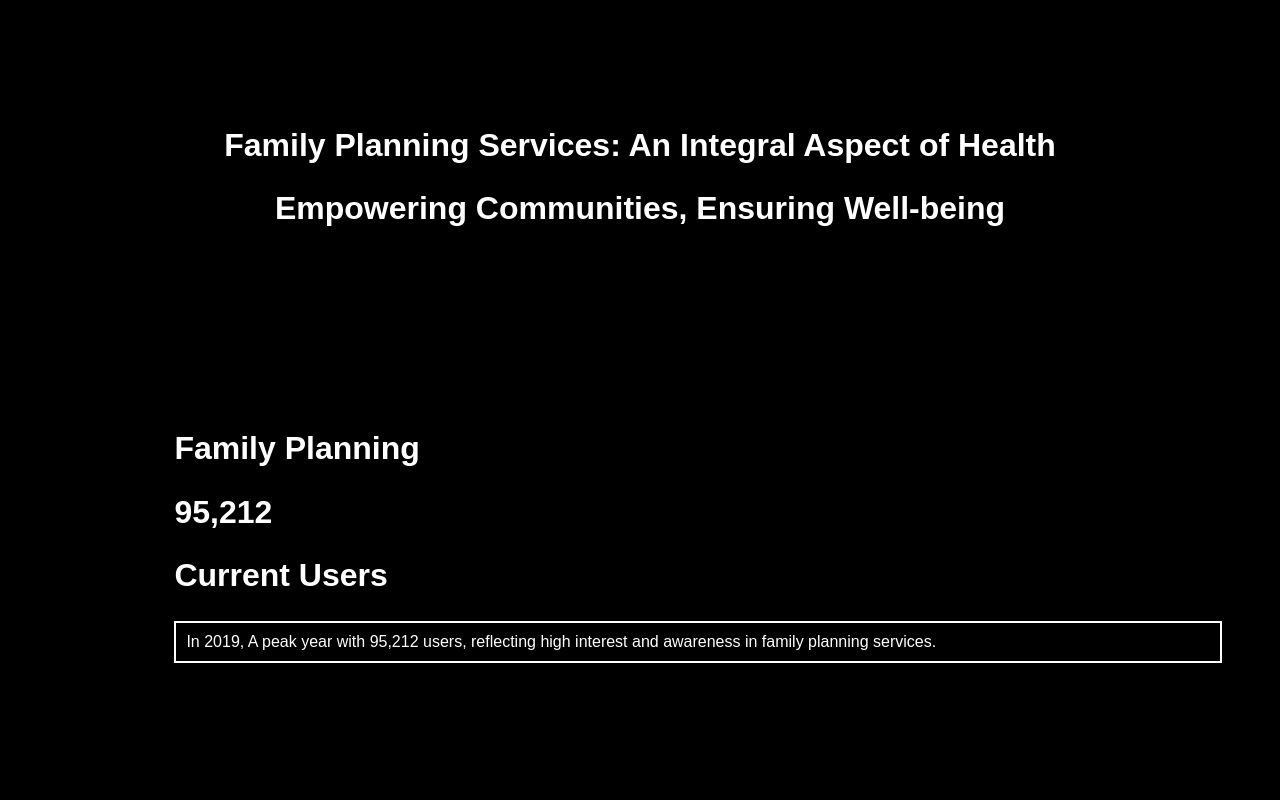
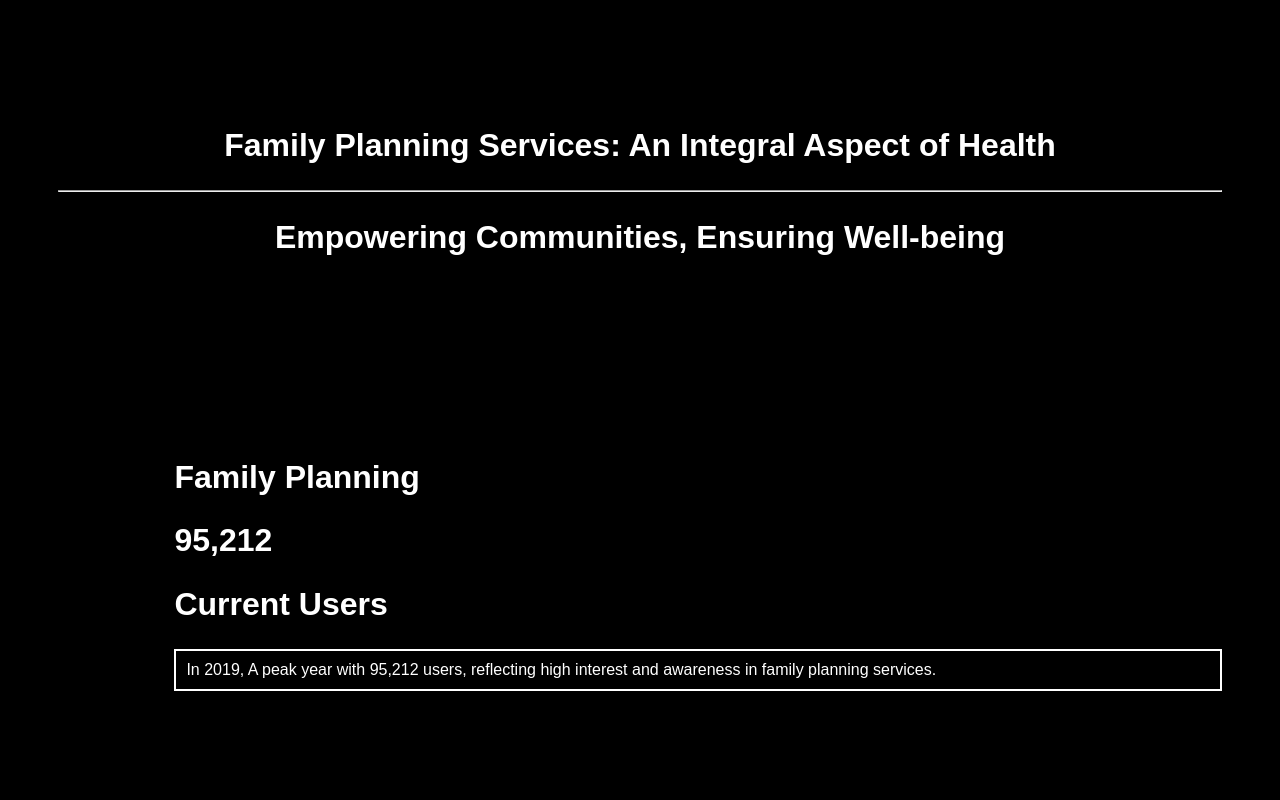
Before and after one commit to jldalisay-stat/socotfpdatastory, a plain HTML site: page index.html in a window 1280 px wide. Shown: the top 800 px of the page. Drawn offline with nearby package versions, Linux system fonts and the light colour scheme.

Commit message:
Update index.html

```diff
--- a/index.html
+++ b/index.html
@@ -10,8 +10,14 @@
 </head>
 <body>
     <section class="content-section">
-        <h1>Family Planning Services: An Integral Aspect of Health</h1>
-        <h2>Empowering Communities, Ensuring Well-being</h2>
+	</div>
+	<div id="app-img"></div>
+	<div class="landing-page">
+	<div class="landing-page-inner">
+        <h1 class="title"> Family Planning Services: An Integral Aspect of Health</h1>
+	<hr class="title-bar" />
+        <h2 class="subtitle">Empowering Communities, Ensuring Well-being</h2>
+	</div>
     </section>
 
     <section class="content-section">
```
